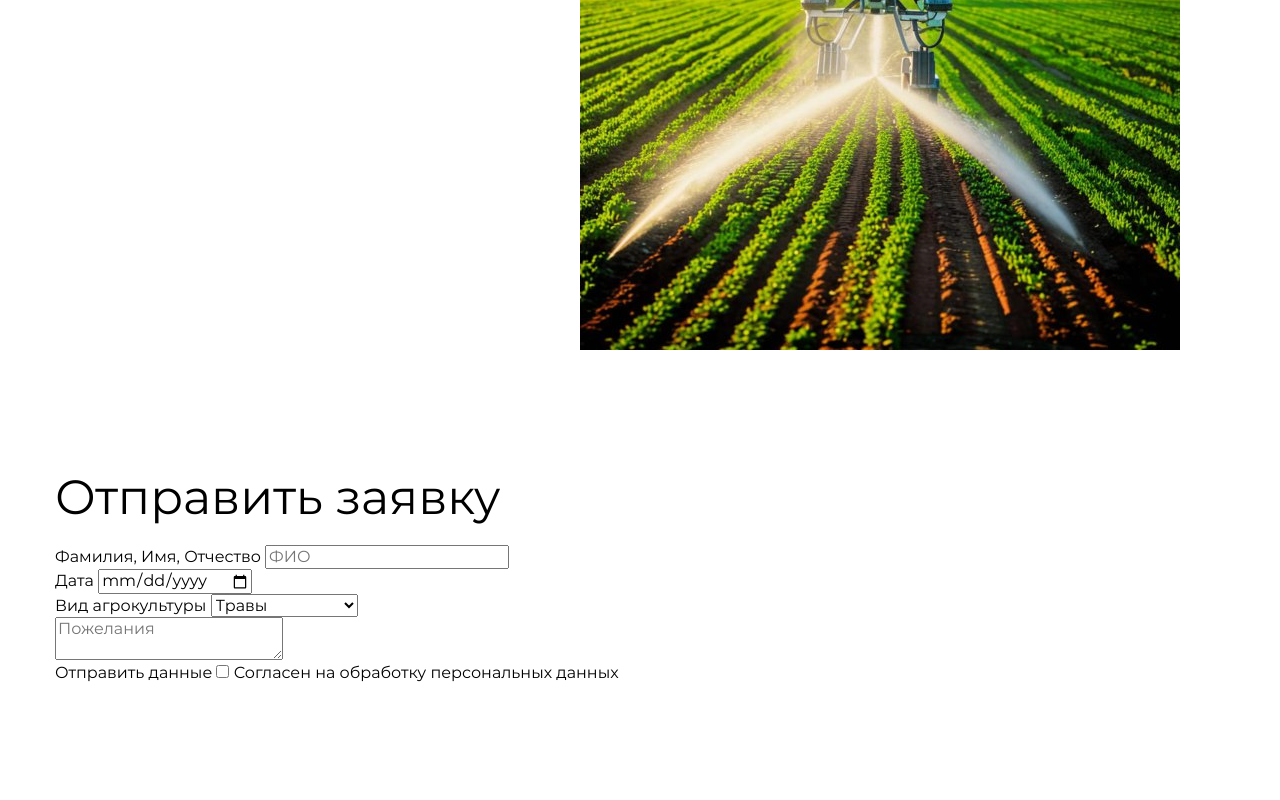
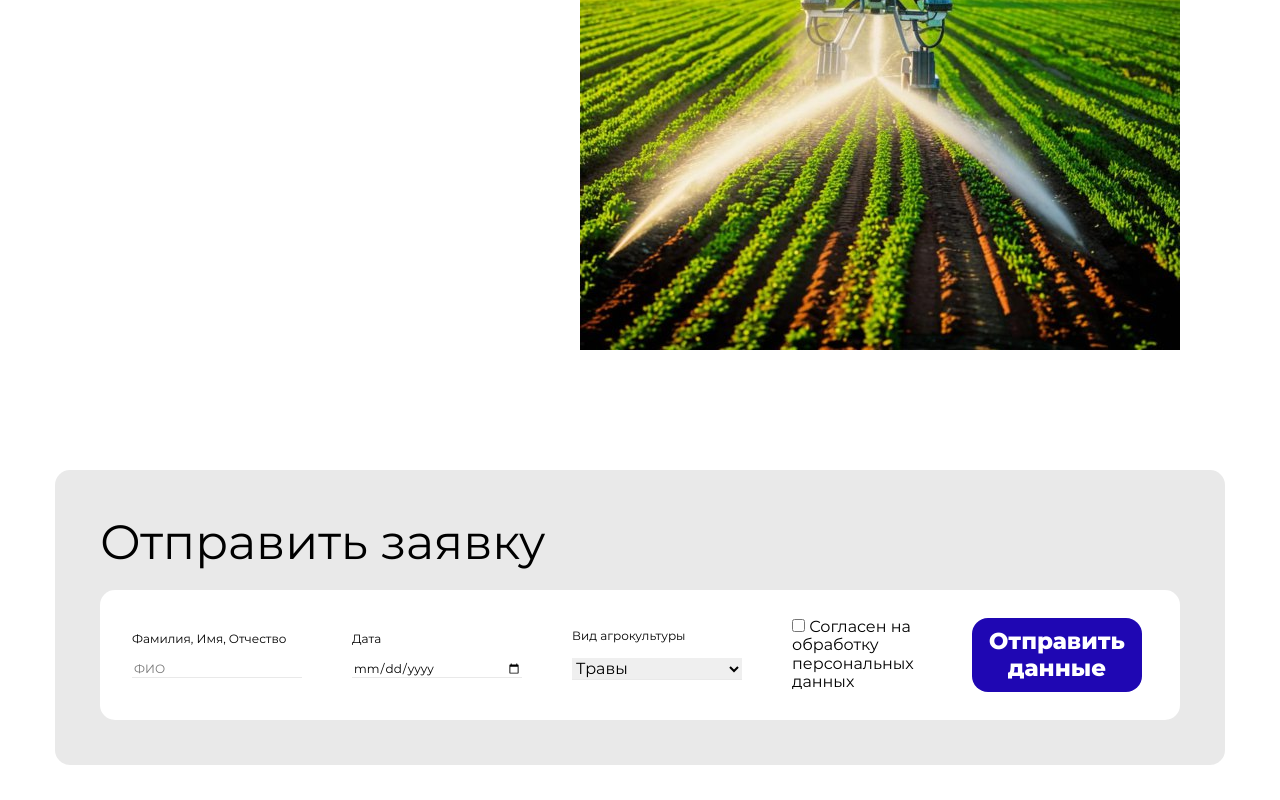
Before and after one commit to Kolavorot/University_project, a plain HTML site: page index.html in a window 1280 px wide. Shown: the part 1269-2069 px from the top of the page. Before the commit the page ends 1986 px from the top, so only its background shows below. Drawn offline with Linux system fonts and the light colour scheme.

Commit message:
edit style.css
1) stylesed contacts section
2) styles message section

```diff
--- a/css/slyle.css
+++ b/css/slyle.css
@@ -232,6 +232,7 @@ body {
 .address__list{
   display: flex;
   flex-direction: column;
+  gap: 50px;
 }
 
 .address__item{
@@ -239,10 +240,6 @@ body {
   justify-content: space-between;
   padding-bottom: 23px;
   border-bottom: 1px solid #e9e9e9;
-}
-
-.address__item:not(:last-child){
-  margin-right: 25px;
 }
 
 .address__name{
@@ -264,3 +261,95 @@ body {
   line-height: 150%;
   color: var(--descr);
 }
+
+/* message */
+.message__container{
+  padding: 45px;
+  border-radius: 15px;
+  background: #e9e9e9;
+}
+
+.form{
+  display: flex;
+  /* justify-content: space-between; */
+  align-items: center;
+  gap: 50px;
+  padding: 28px 32px;
+  border-radius: 15px;
+  background: var(--white);
+}
+
+.form__block{
+  display: flex;
+  flex-direction: column;
+  /* justify-content: space-between; */
+  gap: 15px;
+  max-width: 170px;
+  width: 100%;
+  font-weight: 400;
+  font-size: 12px;
+  color: var(--black);
+}
+
+.form__select{
+  font-weight: 400;
+  font-size: 16px;
+  color: var(--black);
+  border: none;
+  outline: none;
+  border-bottom: 1px solid #e9e9e9;
+}
+
+.form__select:focus{
+  outline: 1px solid var(--basic-yellow);
+  outline-offset: 5px;
+}
+
+.form__input{
+  border: none;
+  border-bottom: 1px solid #e9e9e9;
+  outline: none;
+}
+
+.form__input::-webkit-calendar-picker-indicator:focus-visible{
+  outline: 2px solid var(--basic-yellow);
+}
+
+.form__input::-webkit-inner-spin-button{
+  opacity: 1;
+}
+
+.form__input:focus{
+  outline-offset: 5px;
+  outline: 1px solid var(--basic-yellow)
+}
+
+.form__wrpapper{
+  display: flex;
+  flex-direction: row-reverse;
+  gap: 30px;
+}
+
+.form__button{
+  max-width: 170px;
+  width: 100%;
+  padding:  10px 15px;
+  font-weight: 700;
+  font-size: 23px;
+  text-align: center;
+  color: var(--white);
+  border-radius: 16px;
+  background: var(--descr);
+  transition: background 0.3s ease-in-out;
+}
+
+.form__button:hover{
+  background: var(--button-hover);
+}
+
+.form__check{
+  max-width: 150px;
+  width: 100%;
+  font-weight: 300;
+  font-size: 16px;
+}
--- a/index.html
+++ b/index.html
@@ -87,6 +87,7 @@
         </section>
         <section class="message section-offset" id="message">
           <div class="container">
+            <div class="message__container">
             <h2 class="second-title title-reset">
                 Отправить заявку
             </h2>
@@ -113,10 +114,6 @@
                         <option value="Травы" selected>Травы</option>
                     </select>
                 </div>
-                <div class="form__block">
-                    <label for="comment"></label>
-                    <textarea class="form__textarea" id="comment" name="Comment" placeholder="Пожелания"></textarea>
-                </div>
                 <div class="form__wrpapper">
                     <button class="form__button button-reset button">
                         Отправить данные
@@ -128,6 +125,7 @@
                 </div>
             </form>
           </div>
+        </div>
         </section>
     </main>
 </body>
```
Also changed, not shown: img/Logo.svg (added).
